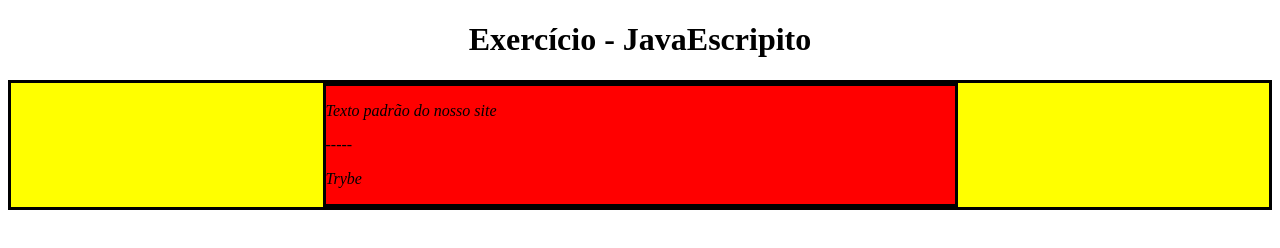
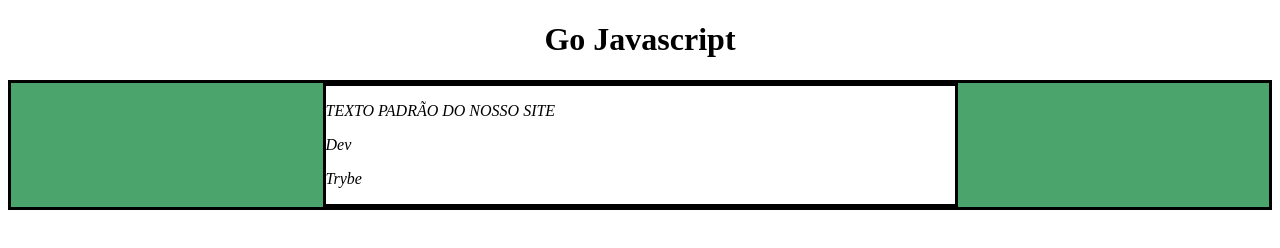
Before and after one commit to PabloLSa/TrybeExercicios, a plain HTML site: page fundamentos/5.1-javascript-Dom-Eventos-WebStorage/dia-01/funcoesManiplulacaoDom.html in a window 1280 px wide. Drawn offline with Linux system fonts and the light colour scheme.

Commit message:
criandoid-executandoFunções

```diff
--- a/fundamentos/5.1-javascript-Dom-Eventos-WebStorage/dia-01/funcoesManiplulacaoDom.html
+++ b/fundamentos/5.1-javascript-Dom-Eventos-WebStorage/dia-01/funcoesManiplulacaoDom.html
@@ -32,11 +32,11 @@
   </head>
   <body>
     <header>
-      <h1 class="title">Exercício - JavaEscripito </h1>
+      <h1 id="tag1" class="title">Exercício - JavaEscripito </h1>
     </header>
     <main class="main-content">
-      <section class="center-content">
-        <p>Texto padrão do nosso site</p>
+      <section id="content" class="center-content">
+        <p id="texto1">Texto padrão do nosso site</p>
         <p>-----</p>
         <p>Trybe</p>
       </section>
@@ -68,6 +68,20 @@
             return texto1;
 
         }
+
+        texto();
+
+        mudarCor1();
+
+        mudorCor2();
+
+
+        textoTag1();
+
+
+        mudancaParaLetraMaiuscula()
+
     </script>
+
   </body>
 </html>
```
